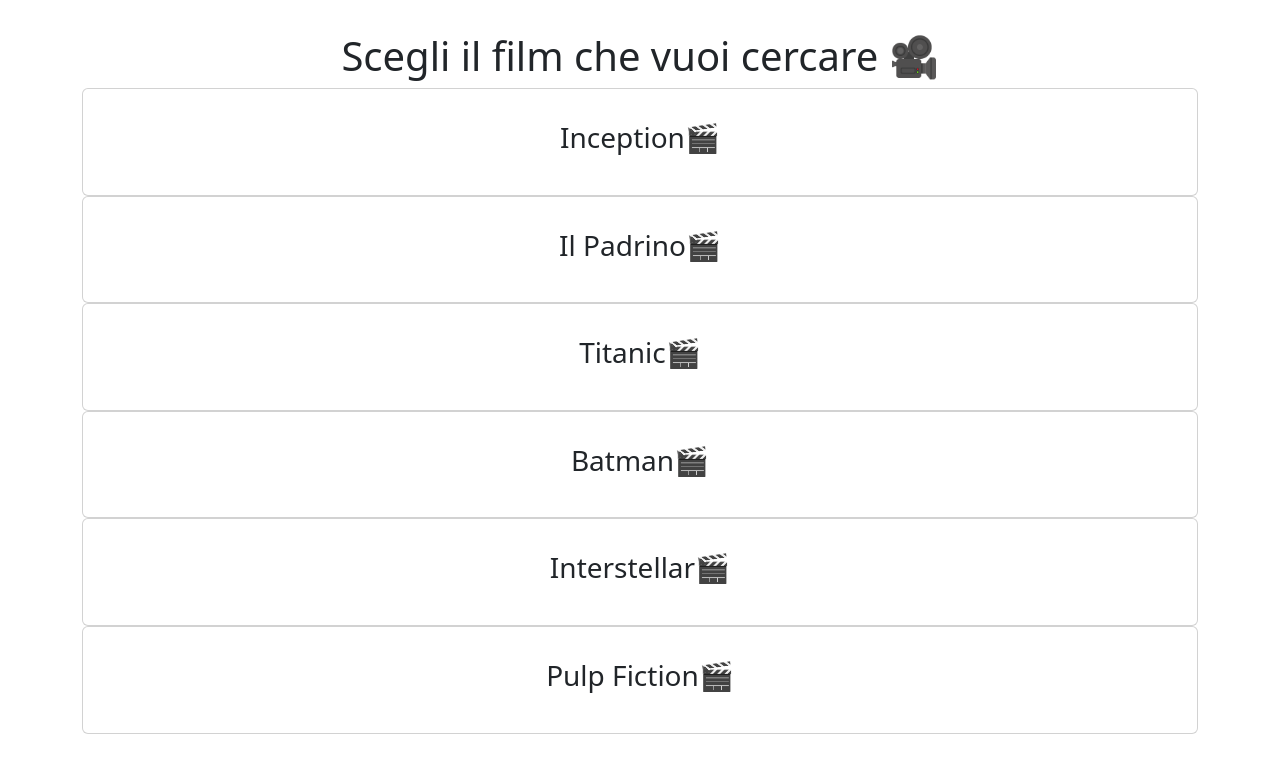
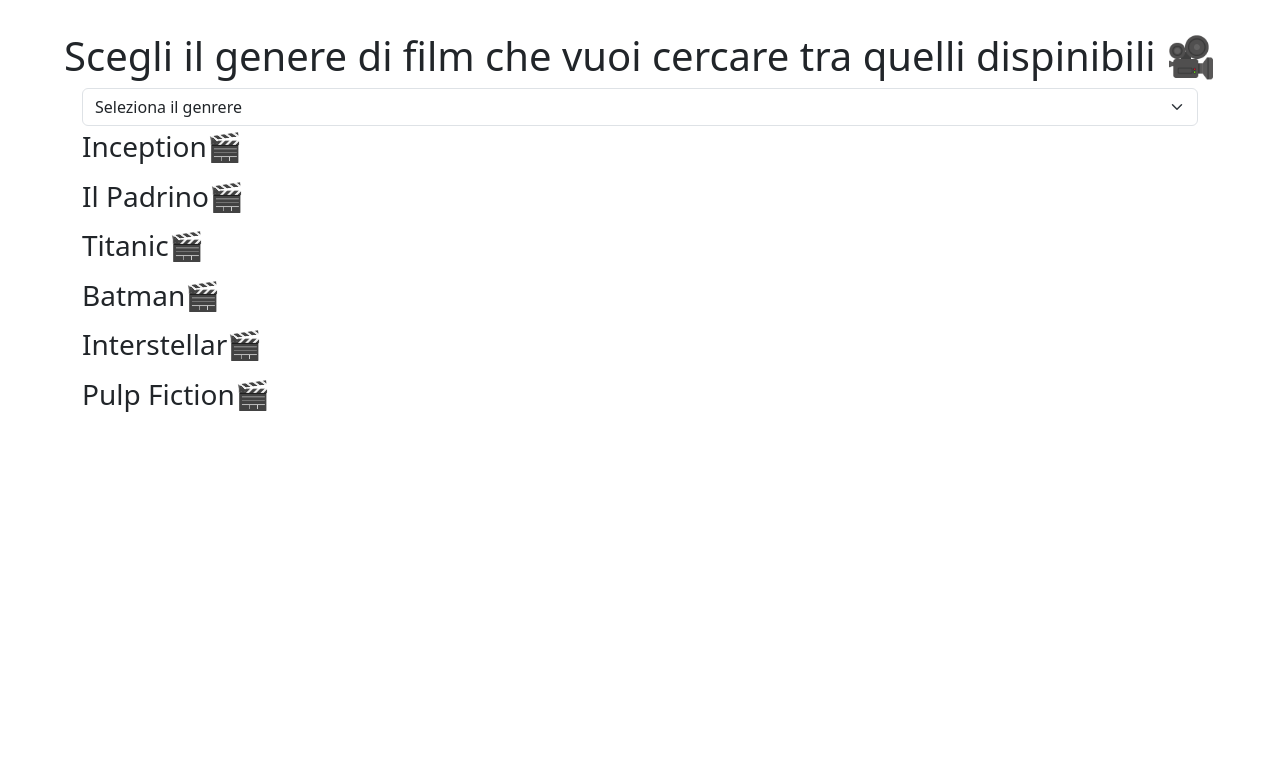
Before and after one commit to MicheleTodeschini/react-movie-filter, a React (Vite) app: page / in a window 1280 px wide. Shown: the top 772 px of the page. Built offline with nearby package versions, Linux system fonts and the light colour scheme.

Commit message:
add genre select

```diff
--- a/src/App.jsx
+++ b/src/App.jsx
@@ -15,12 +15,20 @@ const list = [
 
   return (
     <>
-      <h1>Scegli il film che vuoi cercare 🎥</h1>
+      <h1>Scegli il genere di film che vuoi cercare tra quelli dispinibili 🎥</h1>
 
       <div className='container'>
+          <select class="form-select" aria-label="Default select example">
+          <option selected>Seleziona il genrere</option>
       {
         list.map(lista =>
-          <div className='card'>
+          <option value="">{lista.genre}</option>
+        )
+      }
+      </select>
+      {
+        list.map(lista =>
+          <div className='text-start py-1' key={lista.title} >
             <h3>{lista.title}🎬</h3>
           </div>
         )
```
